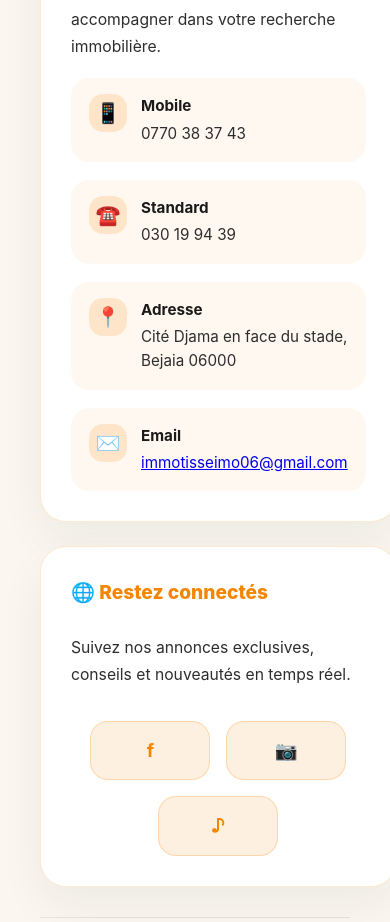
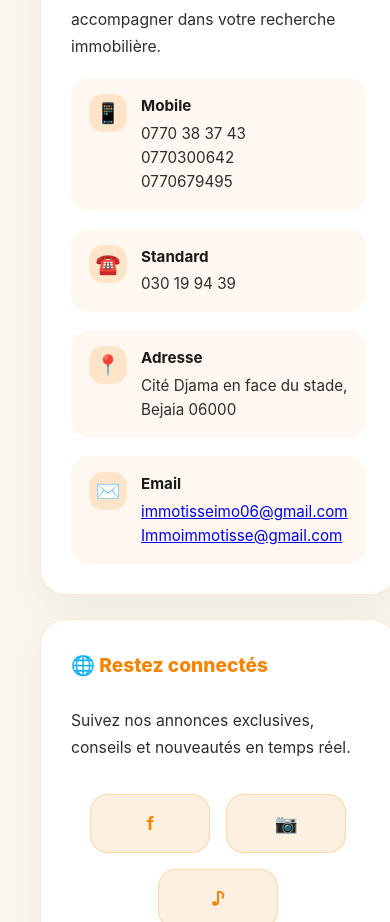
Before and after one commit to tissyac/immotisse, a React (Vite) app in the folder client/: page / in a window 390 px wide. Shown: the part 5820-6742 px from the top of the page. Built offline with nearby package versions, Linux system fonts and the light colour scheme; no server answers.

Commit message:
Add extra contact phone numbers and Immoimmotisse email

```diff
--- a/client/src/pages/Home.jsx
+++ b/client/src/pages/Home.jsx
@@ -257,7 +257,11 @@ function Home() {
               <span className="contact-icon">📱</span>
               <div>
                 <div className="contact-item-label">Mobile</div>
-                <div>0770 38 37 43</div>
+                <div>
+                  0770 38 37 43
+                  <br />0770300642
+                  <br />0770679495
+                </div>
               </div>
             </div>
             <div className="contact-item">
@@ -278,7 +282,11 @@ function Home() {
               <span className="contact-icon">✉️</span>
               <div>
                 <div className="contact-item-label">Email</div>
-                <div><a href="mailto:immotisseimo06@gmail.com">immotisseimo06@gmail.com</a></div>
+                <div>
+                  <a href="mailto:immotisseimo06@gmail.com">immotisseimo06@gmail.com</a>
+                  <br />
+                  <a href="mailto:Immoimmotisse@gmail.com">Immoimmotisse@gmail.com</a>
+                </div>
               </div>
             </div>
           </div>
```
